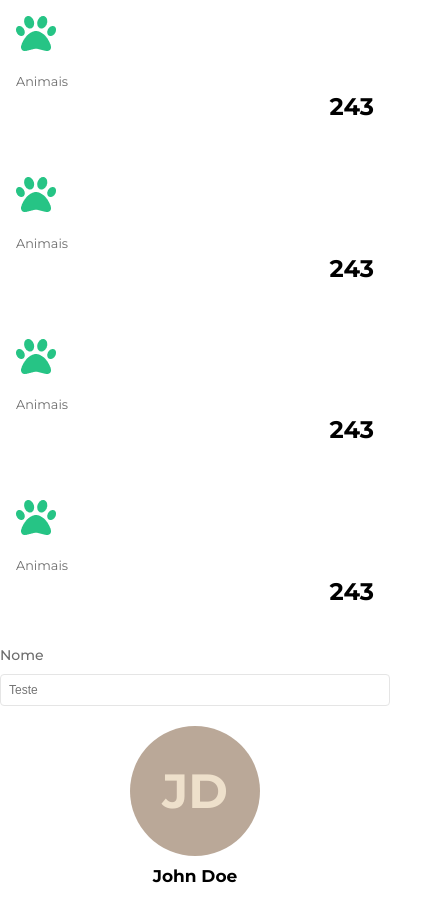
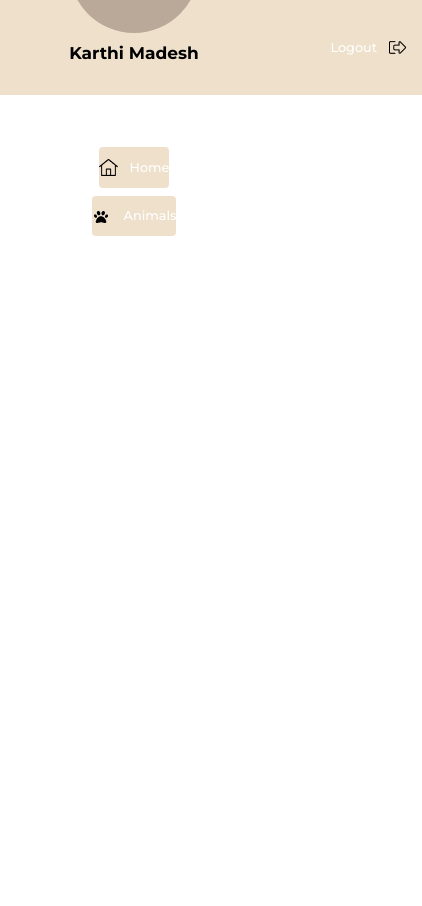
Before and after one commit to BlueTeam-2challenge/2challenge-front, a React (Vite) app: page /animals in a window 390 px wide. Shown: the whole page, 422 px wide, since content can reach past the window. After the commit the page ends 844 px from the top, so only its background shows below. Built offline with nearby package versions, Linux system fonts and the light colour scheme.

Commit message:
feat: add Sidebar with styles and components

```diff
--- a/src/App.tsx
+++ b/src/App.tsx
@@ -1,19 +1,9 @@
-import { TextInput } from "./components/TextInput";
-import UserProfile from "./components/UserProfile";
-import CardPage from "./pages/dashboard/components/CardPage";
+import Menu from "./components/SideMenu/SideMenu";
 
 function App() {
   return (
     <>
-      <CardPage />
-      <TextInput
-        label="Nome"
-        type="text"
-        placeholder="Teste"
-        name="username"
-        onChange={() => console.log("Mudou")}
-      />
-      <UserProfile name="John Doe" />
+      <Menu />
     </>
   );
 }
--- a/src/components/NavButton.tsx
+++ b/src/components/NavButton.tsx
@@ -1,26 +1,38 @@
 import { Link, useLocation } from 'react-router-dom';
 import './NavButton.css'
 import { ButtonLinkProps } from "../types";
+import { useState } from 'react'
 
 const NavButton = (props: ButtonLinkProps) => {
-
+    const [hover, setHover] = useState(false)
     const location = useLocation();
 
     const isActive = location.pathname === props.to;
 
     const buttonStyle = {
-        backgroundColor: isActive ? '#26C485' : '#EEE0CB',
-        textDecoration: 'none'
+        backgroundColor: hover ? '#26C485' : '#EEE0CB',
+        textDecoration: 'none',
+        cursor: 'pointer'
     }
 
     return (
         <div className='container'>
 
             {/* precisa ser adicionado as rotas no app */}
-            <Link to={props.to} style={buttonStyle} className='btn'>
+            <Link to={props.to} style={buttonStyle} className='btn' onMouseEnter={() => setHover(true)} onMouseLeave={() => setHover(false)}>
+                {props.label === "Logout" ? (
+                    <>
+                        <p className='btn-textPage'>{props.label}</p>
+                        <img src={props.icon} alt="page-icon" className='btn-iconPage' />
+                    </>
+                ) : (
+                    <>
+                        <img src={props.icon} alt="page-icon" className='btn-iconPage' />
+                        <p className='btn-textPage'>{props.label}</p>
+                    </>
+                    )
+                }
 
-                <img src={props.icon} alt="page-icon" className='btn-iconPage' />
-                <p className='btn-textPage'>{props.label}</p>
 
             </Link>
 
--- /dev/null
+++ b/src/components/SideMenu/SideMenu.module.css
@@ -0,0 +1,52 @@
+.sidebar {
+    background-color: #EEE0CB;
+    height: 100vh;
+    width: 17%;
+    display: flex;
+    flex-flow: column wrap;
+    justify-content: space-between;
+    align-items: center;
+    padding: 1.5rem 0.5rem 1rem 1.5rem;
+    gap: 1rem;
+}
+
+.navbar {
+    padding-top: 4rem;
+    display: flex;
+    flex-direction: column;
+    gap: 0.5rem;
+}
+
+@media (max-width: 1300px) {
+    .sidebar {
+        width: 20%;
+    }
+}
+
+@media (max-width: 1100px) {
+    .sidebar {
+        width: 22.5%;
+        align-content: center;
+    }
+
+    .logout{
+        align-self: center;
+    }
+
+    .navbar {
+        align-items: center;
+    }
+}
+
+@media (max-width: 600px) {
+    .sidebar {
+        width: 100%;
+        height: 7.5vh;
+        padding: 1rem;
+        flex-flow: wrap;
+    }
+
+    .logout {
+        margin-top: 0;
+    }
+}
--- /dev/null
+++ b/src/components/SideMenu/SideMenu.tsx
@@ -0,0 +1,25 @@
+import { Logo } from "../Logo"
+import NavButton from "../NavButton"
+import UserProfile from "../UserProfile"
+import { BrowserRouter as Router } from 'react-router-dom';
+import styles from './SideMenu.module.css'
+
+const Menu = () => {
+  return (
+    <Router>
+    <div className={styles.sidebar}>
+        <div>
+          <Logo variant="small" />
+          <UserProfile name="Karthi Madesh" />
+          <div className={styles.navbar}>
+          <NavButton to="/" label="Home" icon="src\assets\images\Home-icon.png" />
+          <NavButton to="/Animais" label="Animals" icon="src\assets\images\Animals-icon.png" />
+          </div>
+        </div>
+        <div className={styles.logout}><NavButton to="/" label="Logout" icon="src\assets\images\logout-icon.png" /></div>
+    </div>
+    </Router>
+  )
+}
+
+export default Menu
```
Also changed, not shown: src/assets/images/Home-icon.png, src/assets/images/logout-icon.png (added).
